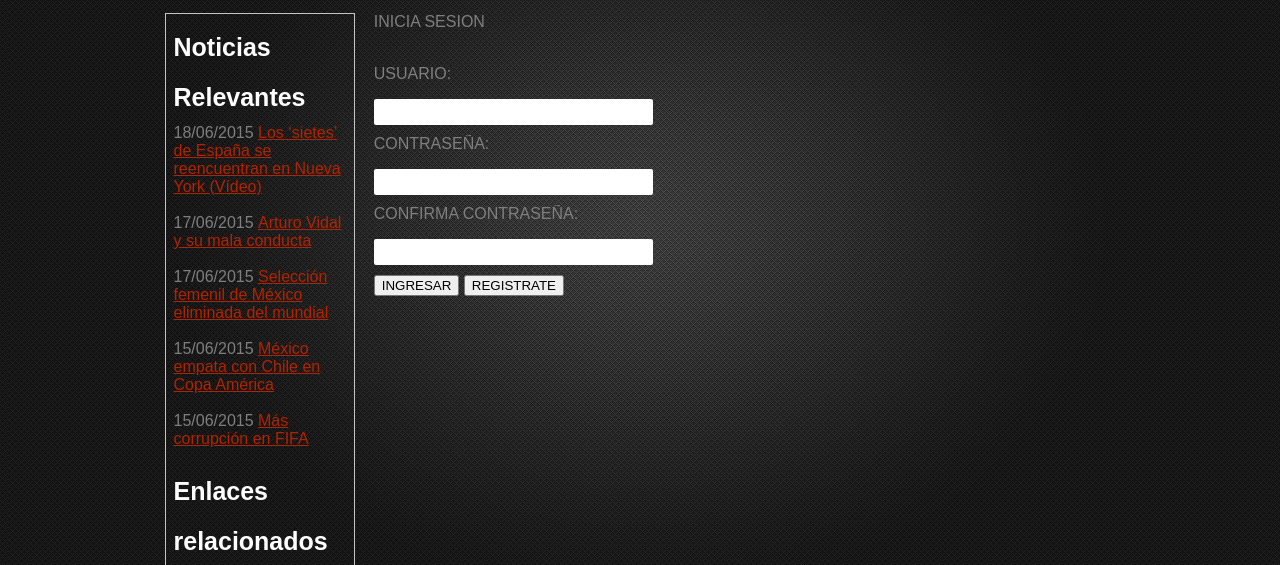
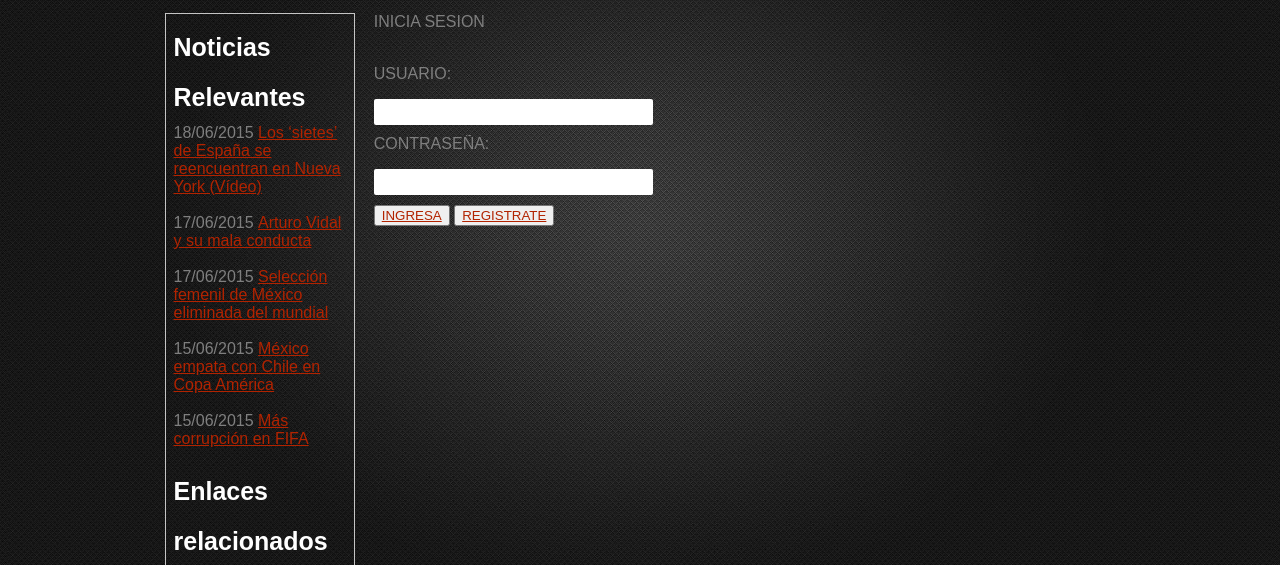
Before and after one commit to oliver1094/BlogFutbolero, a plain HTML site: page login.html in a window 1280 px wide. Shown: the part 192-757 px from the top of the page. Drawn offline with Linux system fonts and the light colour scheme.

Commit message:
cambios en los botones

```diff
--- a/login.html
+++ b/login.html
@@ -125,13 +125,8 @@
                     </p>
 
                     <p>
-                        <label>CONFIRMA CONTRASEÑA:</label>
-                        <input type="password" name="Password" id="Password"><br>
-                    </p>
-
-                    <p>
-                        <button>INGRESAR</button>
-                        <button>REGISTRATE</button>
+                        <button><a href="">INGRESA</a></button>
+                        <button><a href="registra.html">REGISTRATE</a></button>
                     </p>
 
                 </form>
```
Also changed, not shown: registra.html (+1 -1 lines).
